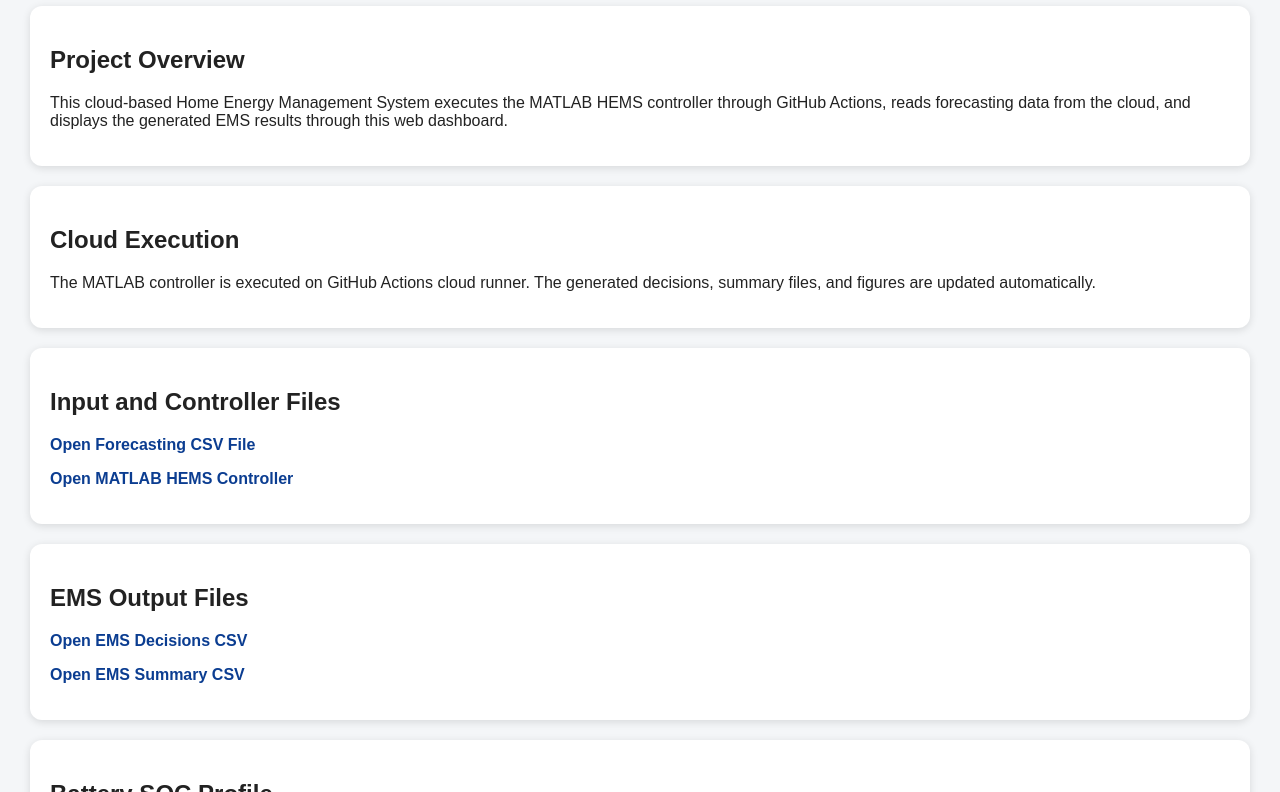
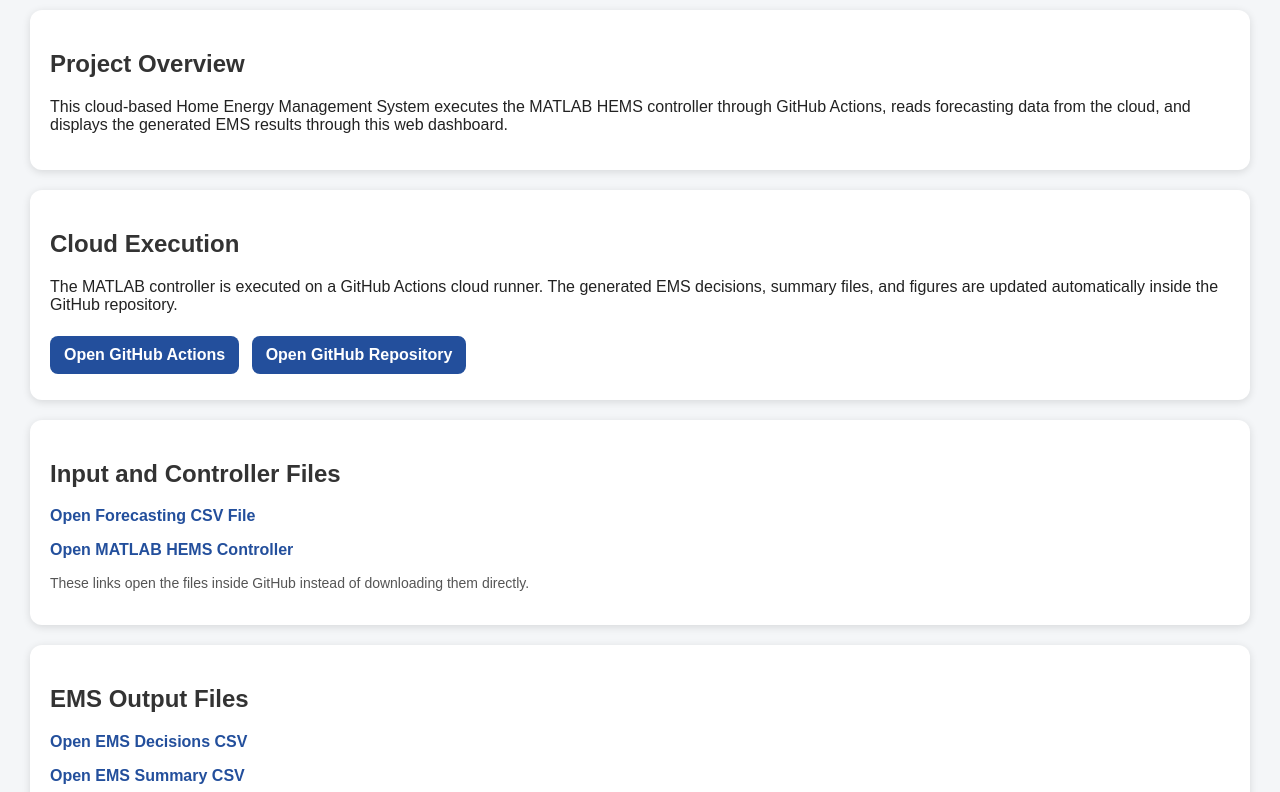
Before and after one commit to noorasmlm-ai/HEMS_CLOUD_PROJECT, a plain HTML site: page index.html in a window 1280 px wide. Shown: the part 82-874 px from the top of the page. Drawn offline with Linux system fonts and the light colour scheme.

Commit message:
Update cloud HEMS dashboard links

```diff
--- a/index.html
+++ b/index.html
@@ -2,7 +2,9 @@
 <html lang="en">
 <head>
   <meta charset="UTF-8">
+  <meta name="viewport" content="width=device-width, initial-scale=1.0">
   <title>Cloud HEMS Application</title>
+
   <style>
     body {
       font-family: Arial, sans-serif;
@@ -12,7 +14,12 @@
     }
 
     h1 {
-      color: #0b3d91;
+      color: #234f9c;
+      margin-bottom: 25px;
+    }
+
+    h2 {
+      color: #333;
     }
 
     .card {
@@ -28,12 +35,37 @@
       border: 1px solid #ddd;
       border-radius: 8px;
       margin-top: 10px;
+      background: white;
     }
 
     a {
-      color: #0b3d91;
+      color: #234f9c;
       font-weight: bold;
       text-decoration: none;
+    }
+
+    a:hover {
+      text-decoration: underline;
+    }
+
+    .button-link {
+      display: inline-block;
+      margin: 6px 8px 6px 0;
+      padding: 10px 14px;
+      background: #234f9c;
+      color: white;
+      border-radius: 8px;
+      text-decoration: none;
+    }
+
+    .button-link:hover {
+      background: #17376f;
+      text-decoration: none;
+    }
+
+    .note {
+      color: #555;
+      font-size: 14px;
     }
   </style>
 </head>
@@ -54,21 +86,54 @@
   <div class="card">
     <h2>Cloud Execution</h2>
     <p>
-      The MATLAB controller is executed on GitHub Actions cloud runner.
-      The generated decisions, summary files, and figures are updated automatically.
+      The MATLAB controller is executed on a GitHub Actions cloud runner.
+      The generated EMS decisions, summary files, and figures are updated automatically
+      inside the GitHub repository.
+    </p>
+
+    <a class="button-link" href="https://github.com/noorasmlm-ai/HEMS_CLOUD_PROJECT/actions" target="_blank">
+      Open GitHub Actions
+    </a>
+
+    <a class="button-link" href="https://github.com/noorasmlm-ai/HEMS_CLOUD_PROJECT" target="_blank">
+      Open GitHub Repository
+    </a>
+  </div>
+
+  <div class="card">
+    <h2>Input and Controller Files</h2>
+
+    <p>
+      <a href="https://github.com/noorasmlm-ai/HEMS_CLOUD_PROJECT/blob/main/Forecasts_3Months_PV_Load_DL_Test20.csv" target="_blank">
+        Open Forecasting CSV File
+      </a>
+    </p>
+
+    <p>
+      <a href="https://github.com/noorasmlm-ai/HEMS_CLOUD_PROJECT/blob/main/CLOUD_HEMS_Final_Controller_v8_ExternalAlerts_FIXED.m" target="_blank">
+        Open MATLAB HEMS Controller
+      </a>
+    </p>
+
+    <p class="note">
+      These links open the files inside GitHub instead of downloading them directly.
     </p>
   </div>
 
   <div class="card">
-    <h2>Input and Controller Files</h2>
-    <p><a href="Forecasts_3Months_PV_Load_DL_Test20.csv" target="_blank">Open Forecasting CSV File</a></p>
-    <p><a href="CLOUD_HEMS_Final_Controller_v8_ExternalAlerts_FIXED.m" target="_blank">Open MATLAB HEMS Controller</a></p>
-  </div>
+    <h2>EMS Output Files</h2>
 
-  <div class="card">
-    <h2>EMS Output Files</h2>
-    <p><a href="CLOUD_HEMS_Decisions.csv" target="_blank">Open EMS Decisions CSV</a></p>
-    <p><a href="CLOUD_HEMS_Summary.csv" target="_blank">Open EMS Summary CSV</a></p>
+    <p>
+      <a href="https://github.com/noorasmlm-ai/HEMS_CLOUD_PROJECT/blob/main/CLOUD_HEMS_Decisions.csv" target="_blank">
+        Open EMS Decisions CSV
+      </a>
+    </p>
+
+    <p>
+      <a href="https://github.com/noorasmlm-ai/HEMS_CLOUD_PROJECT/blob/main/CLOUD_HEMS_Summary.csv" target="_blank">
+        Open EMS Summary CSV
+      </a>
+    </p>
   </div>
 
   <div class="card">
```
